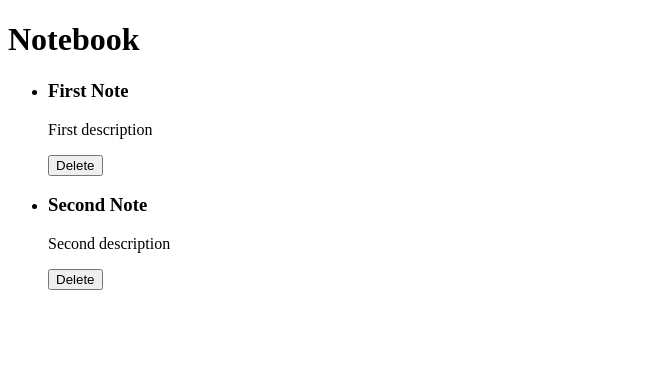
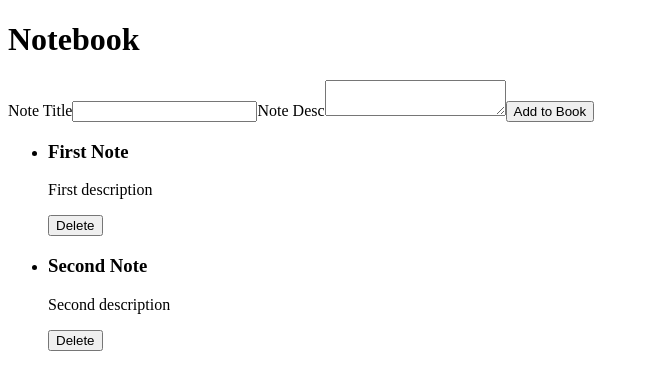
Before and after one commit to NishantDumbre/3hr-Basic-React-challenge, a React (Create React App) app: page / in a window 1280 px wide. Shown: the top 390 px of the page, without its empty margins (0-649 px from the left). Built offline with nearby package versions, Linux system fonts and the light colour scheme.

Commit message:
Created custom input component

```diff
--- a/src/App.js
+++ b/src/App.js
@@ -1,4 +1,4 @@
-
+import AddNote from './components/AddNotes/AddNote';
 import NotesList from './components/Notes/NotesList';
 
 function App() {
@@ -11,6 +11,7 @@ function App() {
   return (
     <div className="App">
       <h1>Notebook</h1>
+      <AddNote />
       <NotesList notes={notes} />
     </div>
   );
--- /dev/null
+++ b/src/components/AddNotes/AddNote.js
@@ -0,0 +1,21 @@
+import React from "react";
+import Button from "../UI/Button";
+
+
+const AddNote = () =>{
+
+    return(
+        <div>
+            <form>
+                <label>Note Title</label>
+                <input type="text" required></input>
+                <label>Note Desc</label>
+                <textarea required></textarea>
+                <Button type={'submit'} >Add to Book</Button>
+            </form>
+        </div>
+    )
+}
+
+
+export default AddNote
```
Also changed, not shown: src/components/UI/NewInput.js (added, +20 -0 lines).
